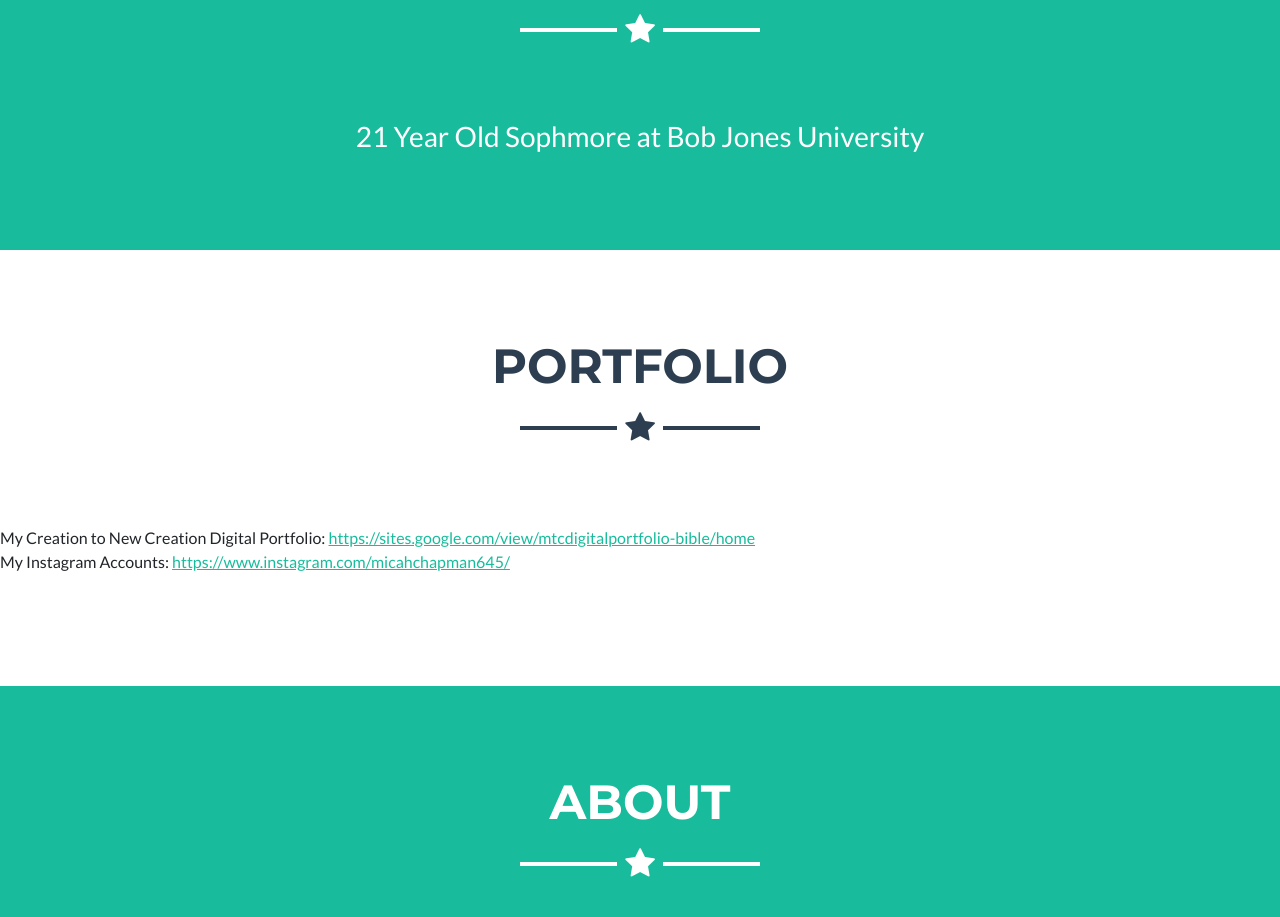
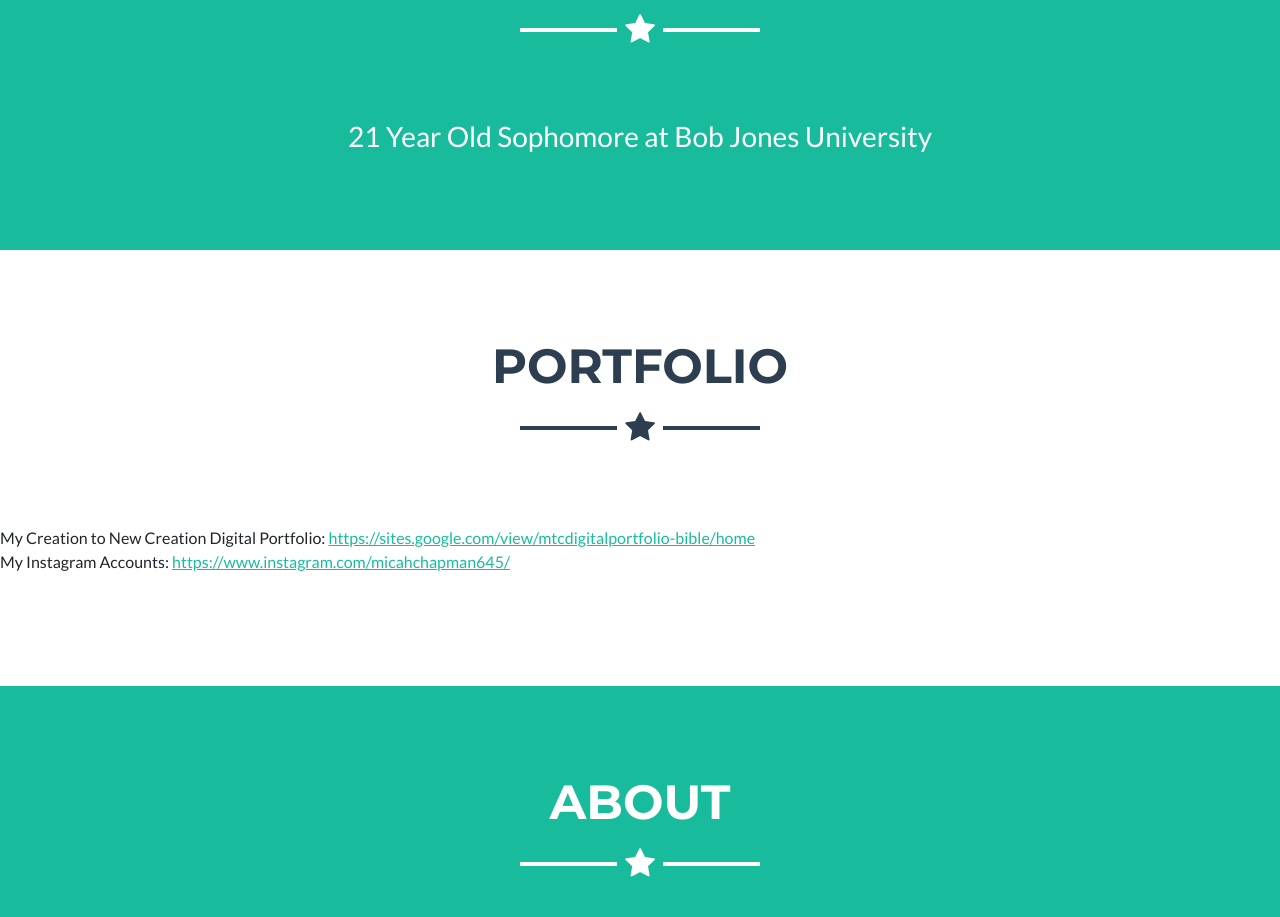
Before and after one commit to MicahTC504/MicahTC504.github.io, a plain HTML site: page index.html in a window 1280 px wide. Shown: the part 826-1743 px from the top of the page. Drawn offline with Linux system fonts and the light colour scheme.

```diff
--- a/index.html
+++ b/index.html
@@ -28,7 +28,7 @@
         <div class="container" style="--bs-primary: #210ff1;--bs-primary-rgb: 33,15,241;"><img class="img-fluid d-block mb-5 mx-auto" src="assets/img/clipboard-image.png">
             <h1>Micah Chapman</h1>
             <hr class="star-light">
-            <h2 class="fw-light mb-0">21 Year Old Sophmore at Bob Jones University</h2>
+            <h2 class="fw-light mb-0">21 Year Old Sophomore at Bob Jones University</h2>
         </div>
     </header>
     <section id="portfolio" class="portfolio">
```
